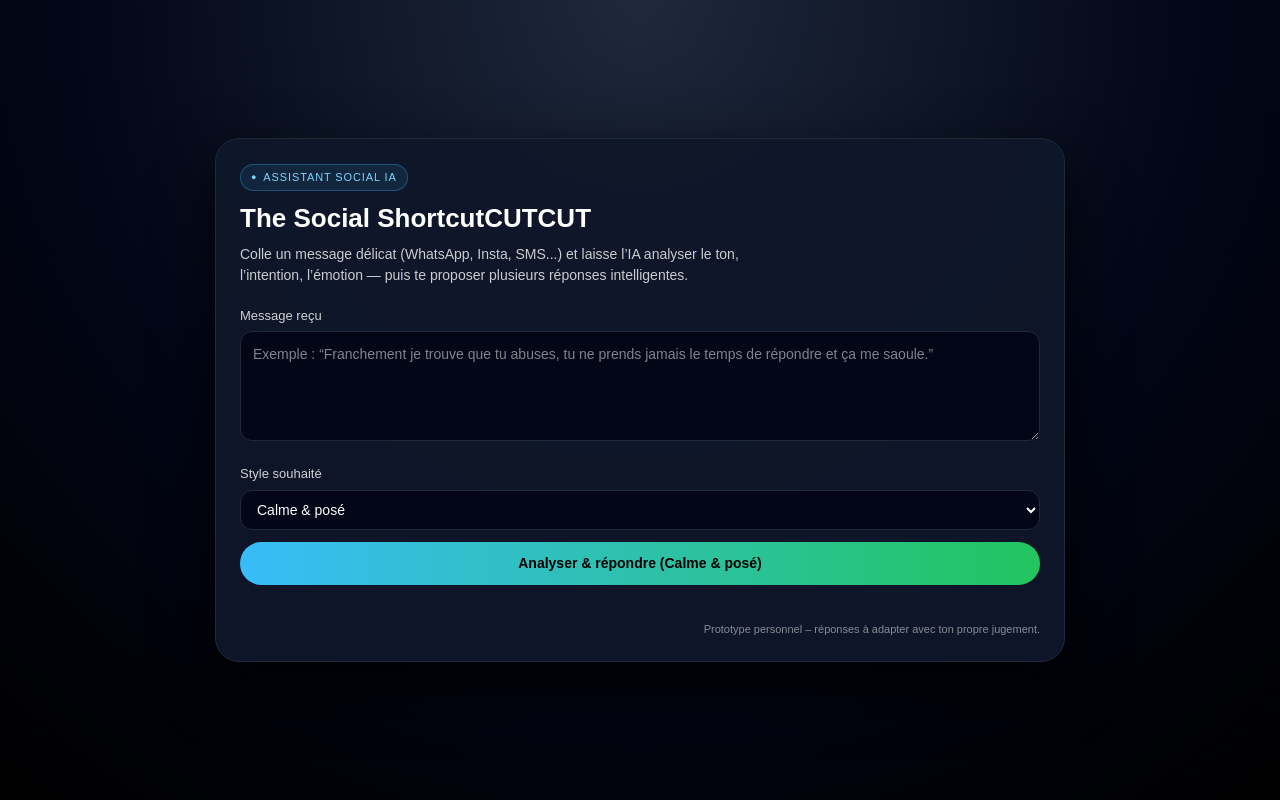
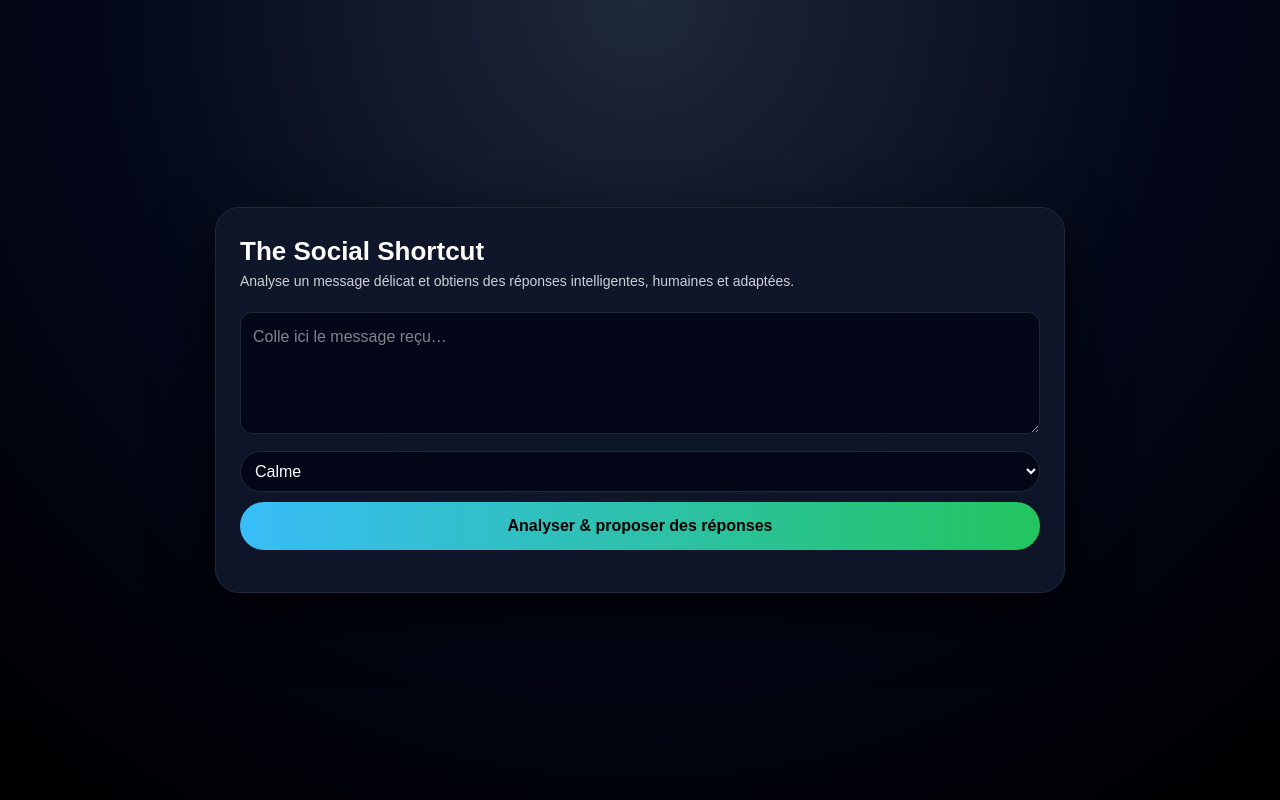
Before and after one commit to tomlyon25/the-social-shortcut, a Next.js app: page / in a window 1280 px wide. Built offline with nearby package versions, Linux system fonts and the light colour scheme.

Commit message:
Make answers more human and WhatsApp-like

```diff
--- a/app/page.tsx
+++ b/app/page.tsx
@@ -1,63 +1,23 @@
 "use client";
 
-import React, { useState } from "react";
+import { useState } from "react";
 
-type StyleKey =
-  | "calme"
-  | "pro"
-  | "flirty"
-  | "direct"
-  | "empathique"
-  | "agressif"
-  | "humour"
-  | "seduction";
-
-const STYLE_LABELS: Record<StyleKey, string> = {
-  calme: "Calme & posé",
-  pro: "Professionnel",
-  flirty: "Flirty",
-  direct: "Direct / concis",
-  empathique: "Gentil & empathique",
-  agressif: "Agressif soft",
-  humour: "Humoristique",
-  seduction: "Séduction subtile",
+type Analysis = {
+  tone: string;
+  intention: string;
+  emotion: string;
+  need: string;
+  risk: string;
 };
 
 export default function Home() {
   const [message, setMessage] = useState("");
-  const [style, setStyle] = useState<StyleKey>("calme");
+  const [style, setStyle] = useState("calme");
   const [loading, setLoading] = useState(false);
-  const [analysis, setAnalysis] = useState<string | null>(null);
+  const [analysis, setAnalysis] = useState<Analysis | null>(null);
   const [answers, setAnswers] = useState<string[]>([]);
   const [error, setError] = useState("");
   const [copyInfo, setCopyInfo] = useState<string | null>(null);
-
-  // Parser : sépare analyse et réponses à partir du texte brut (tolérant)
-  function parseResult(raw: string) {
-    const split = raw.split(/RÉPONSES PROPOSÉES\s*:/i);
-    const analysisPart = split[0]?.trim() || null;
-    const answersPart = split[1] || "";
-
-    // 1) Cas standard : réponses sur lignes "1) ...", "2) ...", "3) ..."
-    const lines = answersPart.split("\n").map((l) => l.trim()).filter(Boolean);
-    const numbered = lines
-      .filter((line) => /^[0-9]+\)/.test(line))
-      .map((line) => line.replace(/^[0-9]+\)\s*/, "").trim())
-      .filter(Boolean);
-
-    // 2) Fallback : parfois le modèle renvoie "1." au lieu de "1)"
-    const dotted = numbered.length
-      ? []
-      : lines
-          .filter((line) => /^[0-9]+\./.test(line))
-          .map((line) => line.replace(/^[0-9]+\.\s*/, "").trim())
-          .filter(Boolean);
-
-    const parsedAnswers = numbered.length ? numbered : dotted;
-
-    setAnalysis(analysisPart);
-    setAnswers(parsedAnswers);
-  }
 
   async function handleSubmit(e: React.FormEvent) {
     e.preventDefault();
@@ -76,17 +36,16 @@ export default function Home() {
       const res = await fetch("/api/shortcut", {
         method: "POST",
         headers: { "Content-Type": "application/json" },
-        body: JSON.stringify({ message, style }), // ✅ on envoie le style
+        body: JSON.stringify({ message, style }),
       });
 
       const data = await res.json();
 
       if (!res.ok) {
         setError(data.error || "Erreur inconnue.");
-      } else if (data.text) {
-        parseResult(data.text);
       } else {
-        setError("Réponse vide de l'IA.");
+        setAnalysis(data.analysis);
+        setAnswers(data.answers || []);
       }
     } catch (err) {
       console.error(err);
@@ -101,8 +60,7 @@ export default function Home() {
       await navigator.clipboard.writeText(text);
       setCopyInfo("Réponse copiée ✅");
       setTimeout(() => setCopyInfo(null), 2000);
-    } catch (e) {
-      console.error(e);
+    } catch {
       setCopyInfo("Impossible de copier 😕");
       setTimeout(() => setCopyInfo(null), 2000);
     }
@@ -118,115 +76,69 @@ export default function Home() {
         background:
           "radial-gradient(circle at top, #1e293b 0, #020617 55%, #000 100%)",
         color: "white",
-        padding: "16px",
+        padding: 16,
       }}
     >
       <div
         style={{
-          maxWidth: "850px",
+          maxWidth: 850,
           width: "100%",
           background: "rgba(15,23,42,0.95)",
-          borderRadius: "24px",
-          padding: "24px",
+          borderRadius: 24,
+          padding: 24,
           boxShadow: "0 24px 60px rgba(0,0,0,0.75)",
           border: "1px solid #1e293b",
         }}
       >
         {/* Header */}
-        <header style={{ marginBottom: "20px" }}>
-          <div
-            style={{
-              display: "inline-flex",
-              alignItems: "center",
-              gap: "6px",
-              padding: "4px 10px",
-              borderRadius: "999px",
-              background: "rgba(56,189,248,0.1)",
-              border: "1px solid rgba(56,189,248,0.3)",
-              fontSize: "11px",
-              letterSpacing: "0.08em",
-              textTransform: "uppercase",
-              color: "#7dd3fc",
-              marginBottom: "8px",
-            }}
-          >
-            <span style={{ fontSize: "9px" }}>●</span>
-            Assistant social IA
-          </div>
-
-          <h1 style={{ fontSize: "26px", fontWeight: 600, marginBottom: "6px" }}>
-            The Social ShortcutCUTCUT
+        <header style={{ marginBottom: 20 }}>
+          <h1 style={{ fontSize: 26, fontWeight: 600 }}>
+            The Social Shortcut
           </h1>
-
-          <p style={{ fontSize: "14px", opacity: 0.78, maxWidth: "560px" }}>
-            Colle un message délicat (WhatsApp, Insta, SMS...) et laisse l’IA analyser le ton,
-            l’intention, l’émotion — puis te proposer plusieurs réponses intelligentes.
+          <p style={{ fontSize: 14, opacity: 0.8 }}>
+            Analyse un message délicat et obtiens des réponses intelligentes,
+            humaines et adaptées.
           </p>
         </header>
 
         {/* Form */}
-        <form onSubmit={handleSubmit} style={{ marginBottom: "18px" }}>
-          <label
-            style={{
-              display: "block",
-              fontSize: "13px",
-              marginBottom: "6px",
-              opacity: 0.8,
-            }}
-          >
-            Message reçu
-          </label>
-
+        <form onSubmit={handleSubmit} style={{ marginBottom: 18 }}>
           <textarea
             value={message}
             onChange={(e) => setMessage(e.target.value)}
-            placeholder='Exemple : “Franchement je trouve que tu abuses, tu ne prends jamais le temps de répondre et ça me saoule.”'
+            placeholder="Colle ici le message reçu…"
             rows={4}
             style={{
               width: "100%",
-              padding: "12px",
-              borderRadius: "12px",
+              padding: 12,
+              borderRadius: 12,
               border: "1px solid #1f2937",
               background: "#020617",
               color: "white",
-              resize: "vertical",
-              marginBottom: "10px",
-              fontSize: "14px",
+              marginBottom: 10,
             }}
           />
 
-          {/* Select style */}
-          <label
+          <select
+            value={style}
+            onChange={(e) => setStyle(e.target.value)}
             style={{
-              display: "block",
-              fontSize: "13px",
-              marginBottom: "6px",
-              opacity: 0.8,
-              marginTop: "6px",
+              width: "100%",
+              padding: 10,
+              borderRadius: 999,
+              marginBottom: 10,
+              background: "#020617",
+              color: "white",
+              border: "1px solid #1f2937",
             }}
           >
-            Style souhaité
-          </label>
-
-          <select
-            value={style}
-            onChange={(e) => setStyle(e.target.value as StyleKey)}
-            style={{
-              width: "100%",
-              padding: "10px 12px",
-              borderRadius: "12px",
-              border: "1px solid #1f2937",
-              background: "#020617",
-              color: "white",
-              marginBottom: "12px",
-              fontSize: "14px",
-            }}
-          >
-            {(Object.keys(STYLE_LABELS) as StyleKey[]).map((k) => (
-              <option key={k} value={k}>
-                {STYLE_LABELS[k]}
-              </option>
-            ))}
+            <option value="calme">Calme</option>
+            <option value="pro">Professionnel</option>
+            <option value="empathique">Empathique</option>
+            <option value="direct">Direct</option>
+            <option value="flirty">Flirty</option>
+            <option value="humour">Humour</option>
+            <option value="agressif">Agressif soft</option>
           </select>
 
           <button
@@ -234,256 +146,66 @@ export default function Home() {
             disabled={loading}
             style={{
               width: "100%",
-              padding: "11px",
-              borderRadius: "999px",
+              padding: 12,
+              borderRadius: 999,
               border: "none",
               background: loading
                 ? "#64748b"
                 : "linear-gradient(90deg,#38bdf8,#22c55e)",
               color: "black",
               fontWeight: 600,
-              fontSize: "14px",
               cursor: loading ? "not-allowed" : "pointer",
-              display: "flex",
-              alignItems: "center",
-              justifyContent: "center",
-              gap: "8px",
             }}
           >
-            {loading ? (
-              <>
-                <span
-                  style={{
-                    width: "14px",
-                    height: "14px",
-                    borderRadius: "999px",
-                    border: "2px solid rgba(15,23,42,0.3)",
-                    borderTopColor: "#0f172a",
-                    borderRightColor: "#0f172a",
-                    animation: "spin 0.8s linear infinite",
-                  }}
-                />
-                Analyse en cours…
-              </>
-            ) : (
-              `Analyser & répondre (${STYLE_LABELS[style]})`
-            )}
+            {loading ? "Analyse en cours…" : "Analyser & proposer des réponses"}
           </button>
         </form>
 
-        {/* Messages d'erreur / info */}
         {error && (
-          <div
-            style={{
-              marginBottom: "12px",
-              padding: "8px 10px",
-              borderRadius: "10px",
-              background: "#7f1d1d",
-              fontSize: "13px",
-            }}
-          >
+          <div style={{ background: "#7f1d1d", padding: 10, borderRadius: 8 }}>
             {error}
           </div>
         )}
 
-        {copyInfo && (
-          <div
-            style={{
-              marginBottom: "12px",
-              padding: "6px 9px",
-              borderRadius: "10px",
-              background: "#022c22",
-              fontSize: "12px",
-              color: "#6ee7b7",
-              border: "1px solid #065f46",
-            }}
-          >
-            {copyInfo}
-          </div>
-        )}
-
-        {/* Résultats */}
-        <div
-          style={{
-            display: "grid",
-            gridTemplateColumns: answers.length
-              ? "minmax(0, 1.3fr) minmax(0, 1.2fr)"
-              : "minmax(0,1fr)",
-            gap: "16px",
-            marginTop: analysis || answers.length ? 4 : 0,
-          }}
-        >
-          {/* Carte Analyse */}
         {analysis && (
-            <section
-              style={{
-                padding: "14px",
-                borderRadius: "16px",
-                background: "rgba(15,23,42,0.9)",
-                border: "1px solid #1f2937",
-              }}
-            >
-              <h2
-                style={{
-                  fontSize: "15px",
-                  marginBottom: "8px",
-                  fontWeight: 600,
-                  display: "flex",
-                  alignItems: "center",
-                  gap: "6px",
-                }}
-              >
-                <span
-                  style={{
-                    width: "6px",
-                    height: "6px",
-                    borderRadius: "999px",
-                    background: "#38bdf8",
-                  }}
-                />
-                Analyse du message
-              </h2>
-
-              <p
-                style={{
-                  fontSize: "13px",
-                  opacity: 0.86,
-                  whiteSpace: "pre-wrap",
-                  lineHeight: 1.5,
-                }}
-              >
-                {analysis}
-              </p>
+          <section style={{ marginTop: 16 }}>
+            <h2>Analyse</h2>
+            <ul style={{ fontSize: 14, opacity: 0.85 }}>
+              <li><b>Ton :</b> {analysis.tone}</li>
+              <li><b>Intention :</b> {analysis.intention}</li>
+              <li><b>Émotion :</b> {analysis.emotion}</li>
+              <li><b>Besoin :</b> {analysis.need}</li>
+              <li><b>Risque :</b> {analysis.risk}</li>
+            </ul>
           </section>
         )}
 
-          {/* Carte Réponses */}
         {answers.length > 0 && (
-            <section
-              style={{
-                padding: "14px",
-                borderRadius: "16px",
-                background: "rgba(15,23,42,0.9)",
-                border: "1px solid #1f2937",
-              }}
-            >
-              <h2
-                style={{
-                  fontSize: "15px",
-                  marginBottom: "8px",
-                  fontWeight: 600,
-                  display: "flex",
-                  alignItems: "center",
-                  justifyContent: "space-between",
-                  gap: "10px",
-                }}
-              >
-                <span style={{ display: "inline-flex", alignItems: "center", gap: "6px" }}>
-                  <span
-                    style={{
-                      width: "6px",
-                      height: "6px",
-                      borderRadius: "999px",
-                      background: "#22c55e",
-                    }}
-                  />
-                  Réponses possibles
-                </span>
-
-                <span
-                  style={{
-                    fontSize: "11px",
-                    opacity: 0.7,
-                    letterSpacing: "0.08em",
-                    textTransform: "uppercase",
-                  }}
-                >
-                  {STYLE_LABELS[style]}
-                </span>
-              </h2>
-
-              {answers.length === 0 ? (
-                <p style={{ fontSize: "13px", opacity: 0.8 }}>
-                  Je n’ai pas réussi à extraire les 3 réponses automatiquement. (On peut renforcer le format ensuite.)
-                </p>
-              ) : (
-                <div style={{ display: "flex", flexDirection: "column", gap: "8px" }}>
+          <section style={{ marginTop: 16 }}>
+            <h2>Réponses possibles</h2>
             {answers.map((rep, i) => (
               <div
                 key={i}
                 style={{
-                        padding: "9px 10px",
-                        borderRadius: "12px",
+                  marginTop: 8,
+                  padding: 10,
+                  borderRadius: 10,
                   background: "#020617",
                   border: "1px solid #1f2937",
                 }}
               >
-                      <div
-                        style={{
-                          display: "flex",
-                          justifyContent: "space-between",
-                          alignItems: "center",
-                          marginBottom: "4px",
-                        }}
-                      >
-                        <span
-                          style={{
-                            fontSize: "11px",
-                            textTransform: "uppercase",
-                            letterSpacing: "0.08em",
-                            opacity: 0.7,
-                          }}
-                        >
-                          Option {i + 1}
-                        </span>
-
-                        <button
-                          type="button"
-                          onClick={() => handleCopy(rep)}
-                          style={{
-                            border: "none",
-                            borderRadius: "999px",
-                            padding: "4px 9px",
-                            fontSize: "11px",
-                            cursor: "pointer",
-                            background: "rgba(148,163,184,0.2)",
-                            color: "#e5e7eb",
-                          }}
-                        >
-                          Copier
-                        </button>
+                <div style={{ display: "flex", justifyContent: "space-between" }}>
+                  <span>Option {i + 1}</span>
+                  <button onClick={() => handleCopy(rep)}>Copier</button>
                 </div>
-
-                      <p style={{ fontSize: "13px", lineHeight: 1.5 }}>{rep}</p>
+                <p>{rep}</p>
               </div>
             ))}
-                </div>
-              )}
           </section>
         )}
+
+        {copyInfo && <div style={{ marginTop: 8 }}>{copyInfo}</div>}
       </div>
-
-        {/* Footer */}
-        <footer
-          style={{
-            marginTop: "18px",
-            fontSize: "11px",
-            opacity: 0.5,
-            textAlign: "right",
-          }}
-        >
-          Prototype personnel – réponses à adapter avec ton propre jugement.
-        </footer>
-      </div>
-
-      {/* Spinner animation */}
-      <style>
-        {`
-          @keyframes spin {
-            to { transform: rotate(360deg); }
-          }
-        `}
-      </style>
     </main>
   );
 }
```
Also changed, not shown: app/api/shortcut/route.js (+85 -68 lines). Lines whose indentation alone changed are shown as unchanged.
